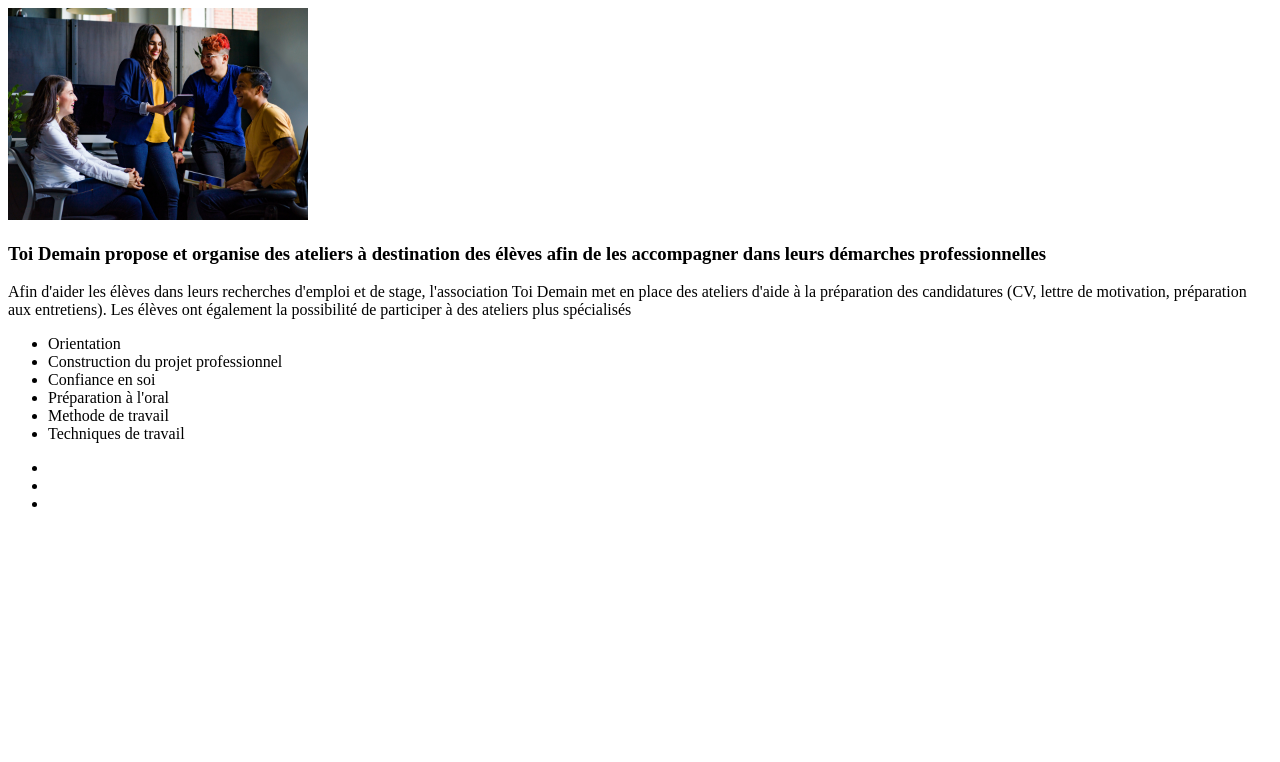
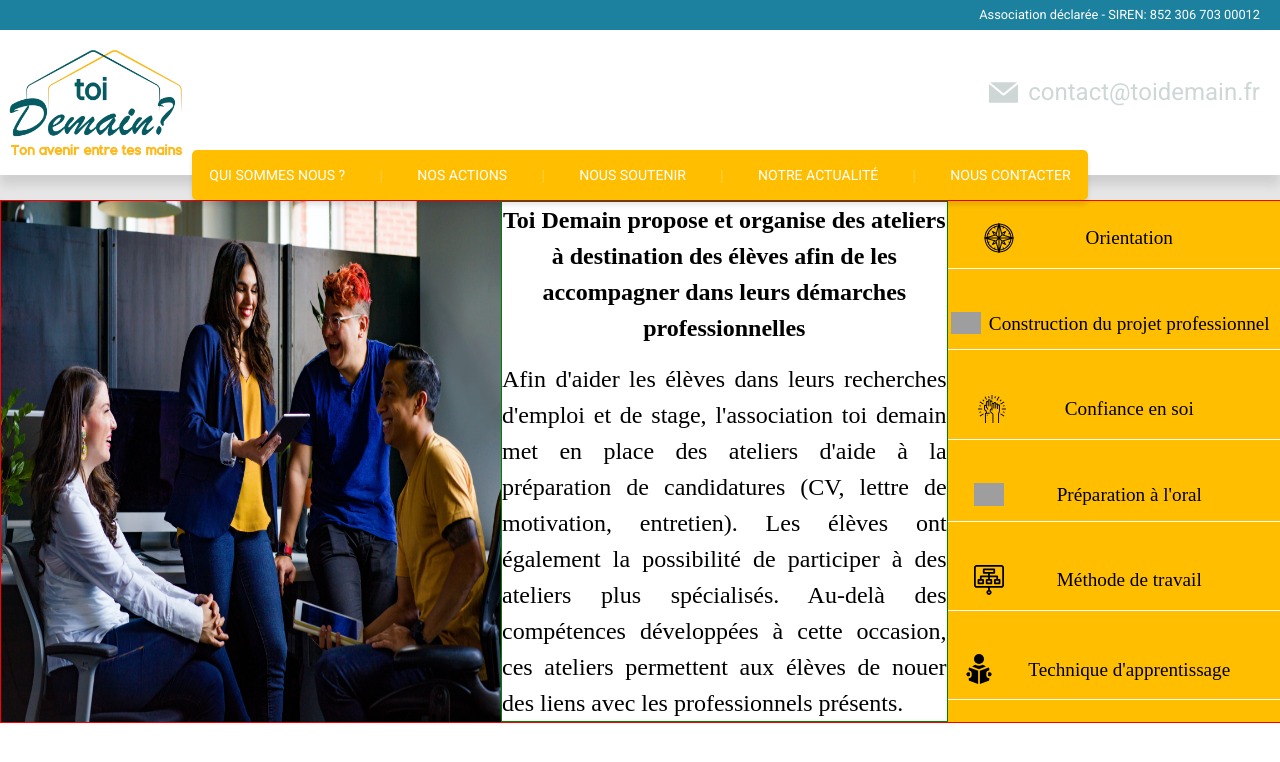
Before and after one commit to WildCodeSchool/lille-0920-js-p3-toidemain, a React (Create React App) app: page / in a window 1280 px wide. Shown: the top 762 px of the page. Built offline with nearby package versions, Linux system fonts and the light colour scheme; grey boxes are pictures that could not be loaded.

Commit message:
add data file, promiseList render from a map array and first CSS dev

```diff
--- a/src/App.js
+++ b/src/App.js
@@ -8,6 +8,8 @@ import Atelier from "./components/Atelier"
 function App() {
   return (
     <div>
+      <Reset />
+      <Header />
       <Atelier />
     </div>
   );
--- /dev/null
+++ b/src/components/Atelier/Data.jsx
@@ -0,0 +1,30 @@
+const promiseItems = [
+    {
+        name: "Orientation",
+        logo: "./images/icons/compass.svg",
+      },
+      {
+        name: "Construction du projet professionnel",
+        logo: "./images/icons/goal.svg",
+      },
+      {
+        name: "Confiance en soi",
+        logo: "./images/icons/trust.svg",
+      },
+      {
+        name: "Préparation à l'oral",
+        logo: "./images/icons/speaker.svg",
+      },
+      {
+        name: "Méthode de travail",
+        logo: "./images/icons/workflow.svg",
+      },
+      {
+        name: "Technique d'apprentissage",
+        logo: "./images/icons/reading-book.svg",
+      },
+
+    ]
+
+
+    export default promiseItems
--- a/src/components/Atelier/courses.jsx
+++ /dev/null
@@ -1,16 +0,0 @@
-const courses = [
-    {
-        name: "Orientation",
-        logo: "./images/icons/compass.svg",
-      },
-      {
-        name: "Construction du projet professionnel",
-        logo: "./images/icons/goal.svg",
-      },
-      {
-        name: "Confiance en soi",
-        logo: "./images/icons/trust.svg",
-      },
-    ]
-
-    export default courses
--- a/src/components/Atelier/index.jsx
+++ b/src/components/Atelier/index.jsx
@@ -1,37 +1,33 @@
-import courses from "./courses"
+import promiseItems from "./Data";
+import List from "./promiseList"
+import React from "react";
+import { Container, ImageContainer, TextContainer, MainTitle, Paragraph, PromisesContainer } from "./style"
 
-const Atelier = () => {
-    return (
-        <div>
-            <img src="images/Atelier.jpg" alt="" width={"300px"}></img>
-            <div>
-                <div>
-                    <h3>Toi Demain propose et organise des ateliers à destination des élèves afin de les accompagner
-                        dans leurs démarches professionnelles</h3>
-                    <p>Afin d'aider les élèves dans leurs recherches d'emploi et de stage, l'association Toi Demain met en place des ateliers
-                        d'aide à la préparation des candidatures (CV, lettre de motivation, préparation aux entretiens). Les élèves ont également
-                        la possibilité de participer à des ateliers plus spécialisés
-                    </p>
-                    <div>
-                        <ul>
-                            <li>Orientation</li>
-                            <li>Construction du projet professionnel</li>
-                            <li>Confiance en soi</li>
-                            <li>Préparation à l'oral</li>
-                            <li>Methode de travail</li>
-                            <li>Techniques de travail</li>
-                        </ul>
-                    </div>
-                    <ul>
-                        {courses.map((item) => (
-                            <li item={item} key={item.name} name={item.name} logo={item.logo}></li>
-                        ))}
-                        </ul>
-                </div>
-            </div>
-        </div>
-
-    )
+export default function Atelier() {
+  return (
+    <Container>
+        <ImageContainer src={"/images/Atelier.jpg"} alt={"atelier"}width={"500px"}/>
+    <TextContainer>
+        <MainTitle>Toi Demain propose et organise des ateliers à destination des élèves
+            afin de les accompagner dans leurs démarches professionnelles</MainTitle>
+        <Paragraph>Afin d'aider les élèves dans leurs recherches d'emploi et de stage,
+            l'association toi demain met en place des ateliers d'aide à la préparation de candidatures (CV, lettre de motivation,
+            entretien). Les élèves ont également la possibilité de participer à des ateliers plus spécialisés.
+            Au-delà des compétences développées à cette occasion, ces ateliers permettent aux élèves de nouer des liens avec
+            les professionnels présents.</Paragraph>
+    </TextContainer>
+      <PromisesContainer>
+        {promiseItems
+          .map(({index, name, logo}) => {
+            return (
+              <List
+                key={index}
+                name={name}
+                logo={logo}
+              />
+            );
+          })}
+      </PromisesContainer>
+    </Container>
+  );
 }
-
-export default Atelier
--- /dev/null
+++ b/src/components/Atelier/promiseList.jsx
@@ -0,0 +1,12 @@
+import React from "react";
+import { Promise, Trait } from "./style"
+
+export default function List({ name, logo }) {
+  return (
+    <Promise>
+    <img src ={logo} alt={name} width={"30px"}/>
+    <p>{name}</p>
+    <Trait></Trait>
+    </Promise>
+  );
+}
--- a/src/components/Atelier/style.jsx
+++ b/src/components/Atelier/style.jsx
@@ -0,0 +1,54 @@
+import styled from "styled-components";
+
+export const Container=styled.div`
+display: flex;
+justify-content: space-around;
+border: solid 1px red;
+width: 100vw;
+height: auto;
+`;
+
+export const ImageContainer =styled.img`
+`;
+
+export const TextContainer=styled.div`
+border: solid 1px green;
+display: flex;
+width: 40%;
+flex-direction: column;
+`;
+
+export const MainTitle=styled.h2`
+font-size: 1.5em;
+font-weight: 800;
+margin-bottom: 15px;
+text-align: center;
+line-height: 1.5em;
+`;
+
+export const Paragraph=styled.p`
+    font-size: 1.5em;
+    text-align: justify;
+    line-height: 1.5em;
+
+`;
+
+export const PromisesContainer=styled.ul`
+    background: #ffbe00;
+    font-size: 1.2em;
+    width: 30%;
+    display: flex;
+    flex-direction: column;
+    justify-content: space-around;
+`;
+
+export const Promise =styled.li`
+    display: flex;
+    align-items: center;
+    justify-content: space-around;
+    padding-bottom: 15px;
+    border-bottom: 1px white solid;
+`;
+
+export const Trait=styled.div`
+`;
```
